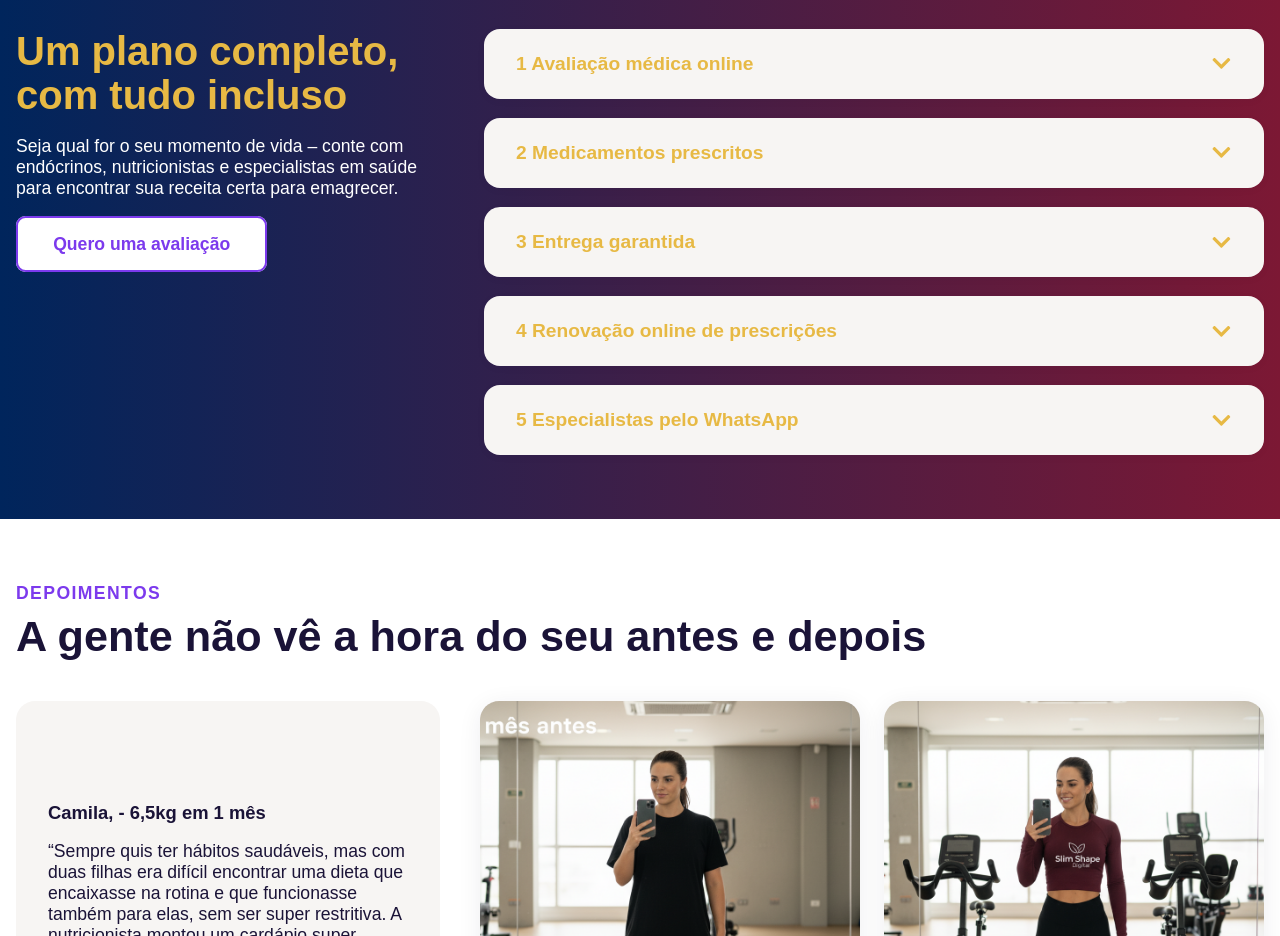
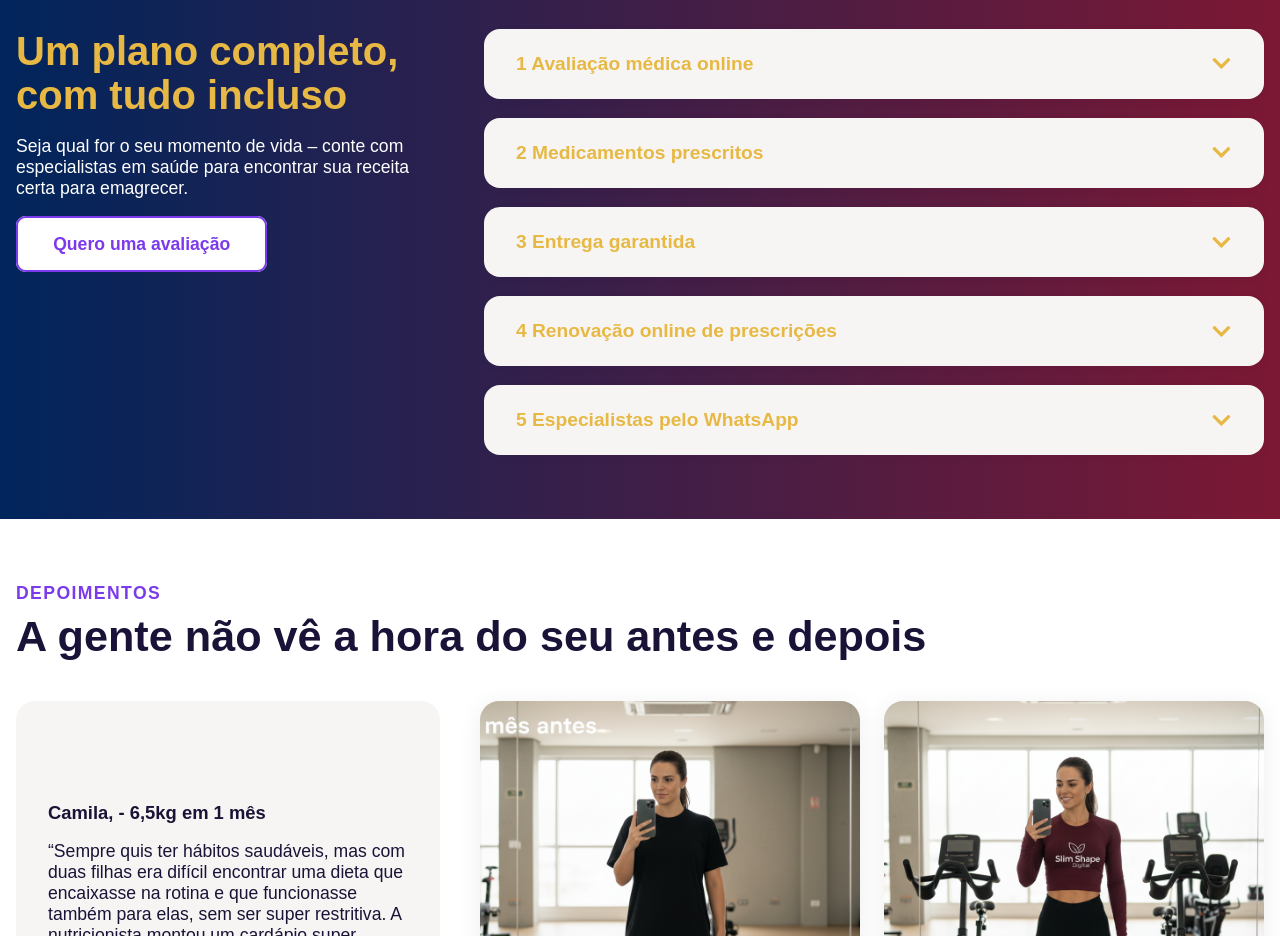
Before and after one commit to MxSGameJPS/slimshape, a Next.js app: page / in a window 1280 px wide. Shown: the part 2840-3776 px from the top of the page. Built offline with nearby package versions, Linux system fonts and the light colour scheme; no server answers.

Commit message:
feat: atualizar texto para remover menção a endócrinos e nutricionistas no componente FAQ

```diff
--- a/src/components/faq/faq.jsx
+++ b/src/components/faq/faq.jsx
@@ -48,8 +48,7 @@ export default function FAQ() {
             com tudo incluso
           </h2>
           <div className={styles.faqTexto}>
-            Seja qual for o seu momento de vida – conte com endócrinos,
-            nutricionistas e especialistas em saúde para encontrar sua receita
+            Seja qual for o seu momento de vida – conte com especialistas em saúde para encontrar sua receita
             certa para emagrecer.
           </div>
           <Link href="/pre-cadastro" className={styles.faqBtn}>
```
